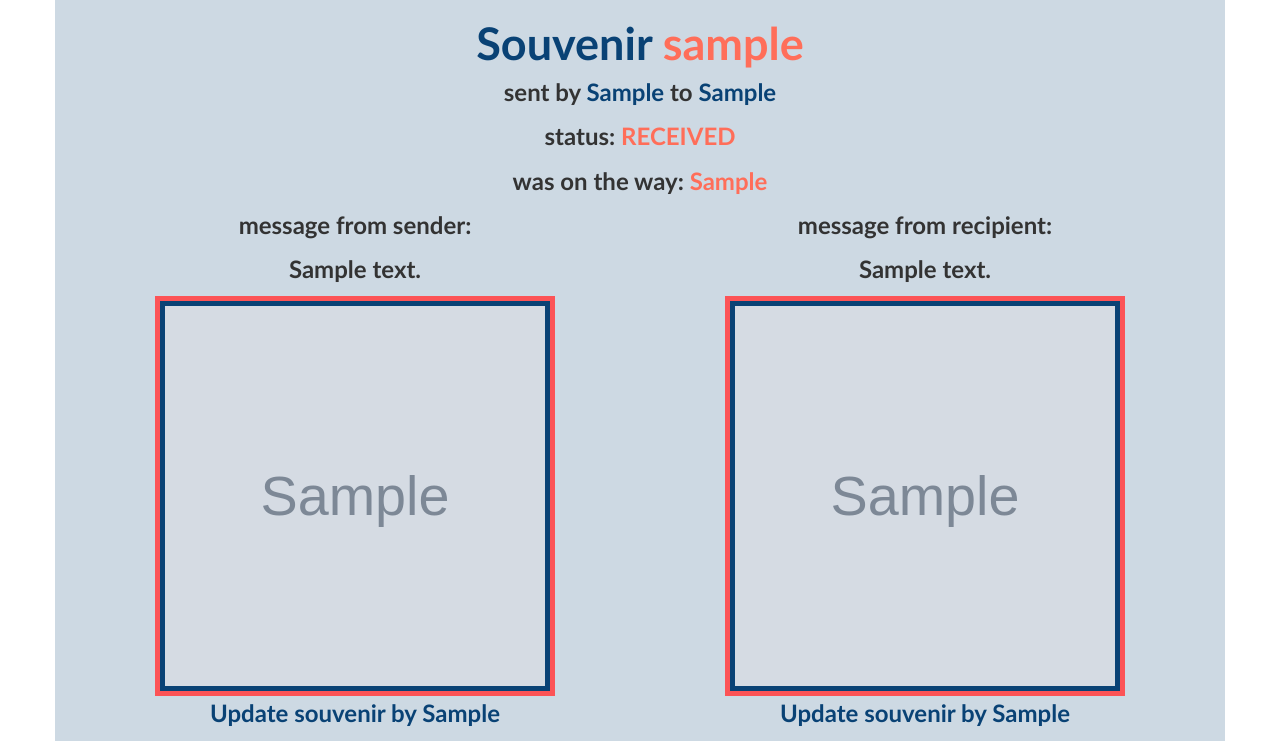
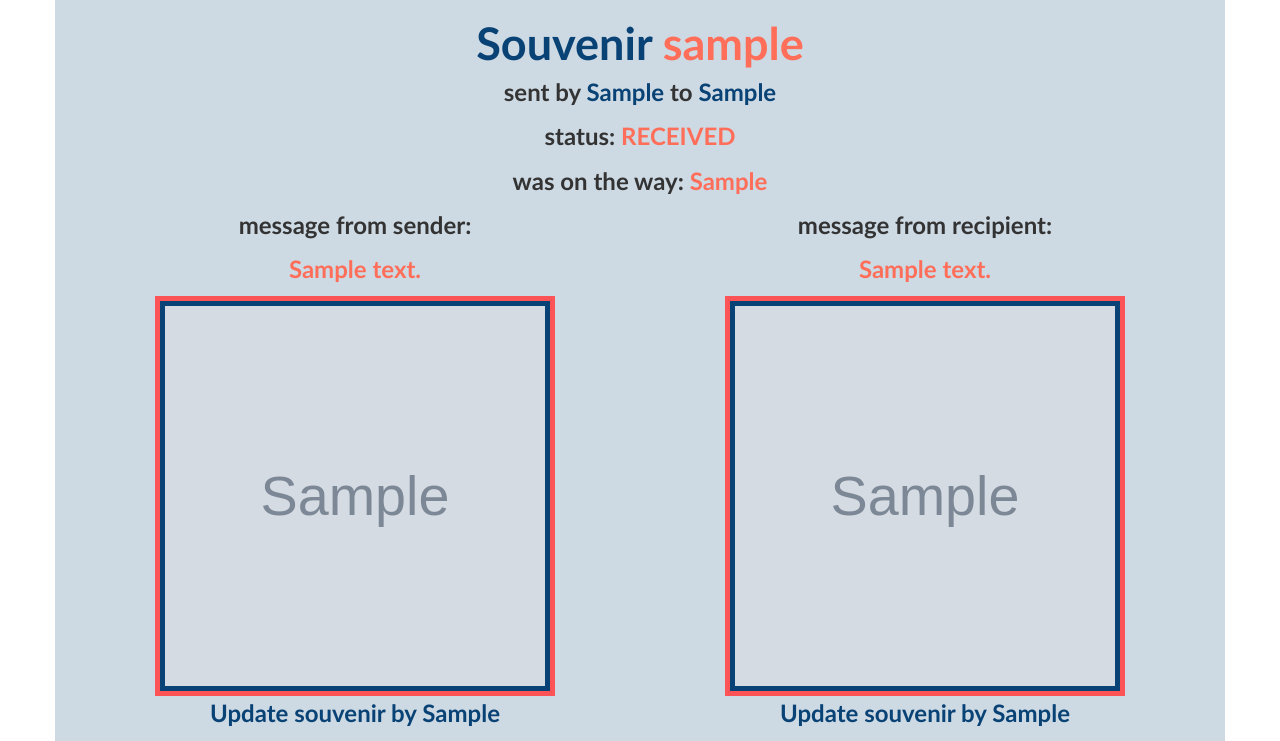
Before and after one commit to Patrick2490/GET_A_SOUVENIR_project, a Django app: template souvenirs_app/templates/souvenirs_app/souvenir.html in a window 1280 px wide. Shown: the part 628-1369 px from the top of the page. Run offline with Django 3.2, Linux system fonts and the light colour scheme; the template is opened without the code that fills it: most values are stand-ins (such as "Sample title", 1, 10 or a date in 2020); grey boxes marked "Sample" are stand-in pictures; some libraries are stand-ins or nearby versions.

Commit message:
souvenir.html is fixed

```diff
--- a/souvenirs_app/templates/souvenirs_app/souvenir.html
+++ b/souvenirs_app/templates/souvenirs_app/souvenir.html
@@ -20,7 +20,7 @@
                 <div class="wrapper-info-2-send-user">
                     <p>message from sender:</p>
                     {% if souvenir.send_user_message %}
-                    <p>{{ souvenir.send_user_message }}</p>
+                    <p style="color: #FF6E59;">{{ souvenir.send_user_message }}</p>
                     {% endif %}
                     {% if souvenir.receive_user_img %}
                         <img src="{{ souvenir.send_user_img.url }}" width="400" height="400" alt="img">
@@ -32,7 +32,7 @@
                 <div class="wrapper-info-2-receive-user">
                     <p> message from recipient:</p>
                     {% if souvenir.receive_user_message %}
-                    <p>{{ souvenir.receive_user_message }}</p>
+                    <p style="color: #FF6E59;">{{ souvenir.receive_user_message }}</p>
                     {% endif %}
                     {% if souvenir.receive_user_img %}
                         <img src="{{ souvenir.receive_user_img.url }}" width="400" height="400" alt="img">
```
Also changed, not shown: db.sqlite3 (deleted).
